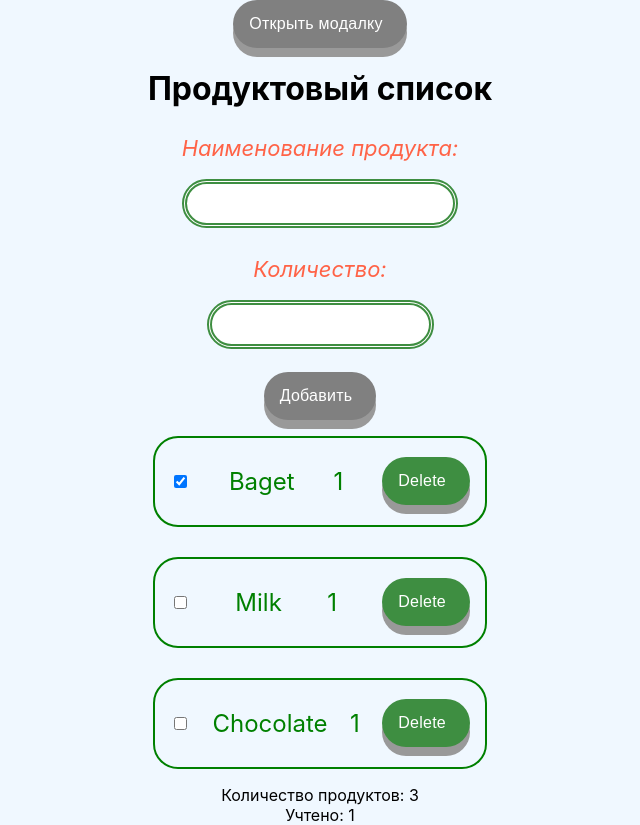
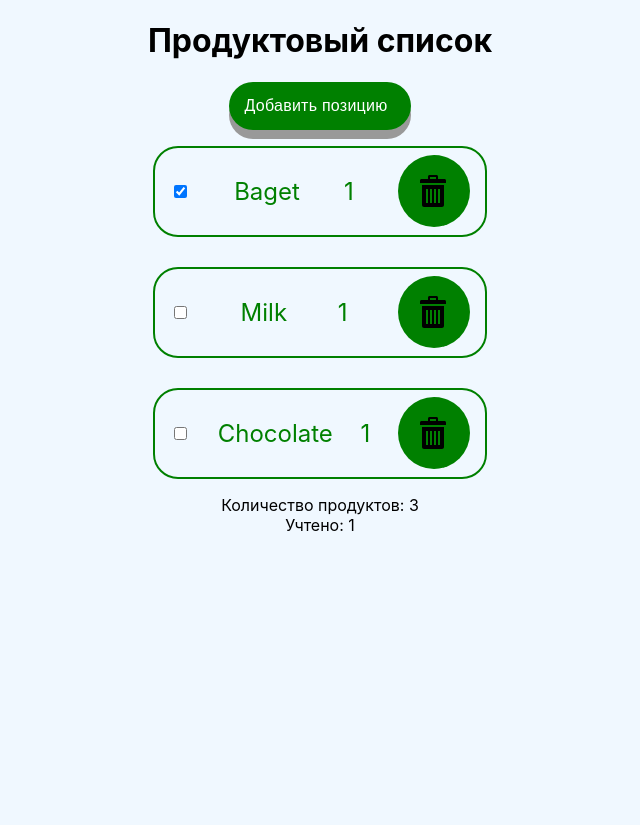
Before and after one commit to stoletoff/ProductList, a React (Create React App) app: page / in a window 1280 px wide. Shown: the whole page, without its empty margins (320-960 px from the left). After the commit the page ends 800 px from the top, so only its background shows below. Built offline with nearby package versions, Linux system fonts and the light colour scheme.

Commit message:
upd need fix modal window ( Portal )

```diff
--- a/src/components/App/App.jsx
+++ b/src/components/App/App.jsx
@@ -39,6 +39,7 @@ export class App extends Component {
     this.setState(prevState => ({
       products: [newProduct, ...prevState.products],
     }));
+    this.toggleModal();
   };
 
   // hendleInputChange = evenet => {
@@ -105,16 +106,19 @@ export class App extends Component {
 
     return (
       <Wrapper>
-        <ModalBtn type="button" onClick={this.toggleModal}>Открыть модалку</ModalBtn>
+        <Header>Продуктовый список</Header>
+        <ModalBtn type="button" onClick={this.toggleModal}>
+          Добавить позицию
+        </ModalBtn>
         {showModal && (
           <Modal onClose={this.toggleModal}>
-            <h1>I`m modal window</h1>
-            <p>Lorem ipsum dolor sit amet.</p>
-            <CloseBtn type="button" onClick={this.toggleModal}>Закрыть</CloseBtn>
+            <Form onSubmit={this.formSubmitHandler}></Form>
+            <CloseBtn type="button" onClick={this.toggleModal}>
+              Закрыть
+            </CloseBtn>
           </Modal>
         )}
-        <Header>Продуктовый список</Header>
-        <Form onSubmit={this.formSubmitHandler}></Form>
+
         <Products
           onToggleCompleted={this.toggleCompleted}
           products={products}
--- a/src/components/App/App.styled.js
+++ b/src/components/App/App.styled.js
@@ -4,7 +4,6 @@ export const Wrapper = styled.div`
   flex-direction: column;
   align-items: center;
   justify-content: center;
-
   margin-left: 0 auto;
   margin-right: 0 auto;
 `;
@@ -30,7 +29,7 @@ export const ModalBtn = styled.button`
   border-radius: 24px;
   cursor: pointer;
   box-shadow: 0 9px #999;
-  background-color: grey;
+  background-color: green;
   &:hover,
   :focus {
     background-color: #3e8e41;
@@ -39,6 +38,8 @@ export const ModalBtn = styled.button`
 
 export const CloseBtn = styled.button`
   display: flex;
+  margin: 0 auto;
+  margin-top: 20px;
   align-items: center;
   text-align: center;
   font-size: 16px;
--- a/src/components/Form/Form.jsx
+++ b/src/components/Form/Form.jsx
@@ -1,6 +1,8 @@
 import React, { Component } from 'react';
 import { Formik } from 'formik';
-import { FormStyle, InputName, InputLabel, Wrapper, AddButton, Text, BtnText } from './Form.style';
+import { FormStyle, InputName, InputLabel, Wrapper,  Text } from './Form.style';
+import { IconBtn } from 'components/iconBtn';
+import {ReactComponent as AddItem} from '../../icons/plus.svg'
 export class Form extends Component {
   state = { productName: '', productQuantity: '' };
 
@@ -43,7 +45,7 @@ export class Form extends Component {
                 onChange={this.handleChange}
               />
             </InputLabel>
-            <AddButton type="submit"><BtnText>Добавить</BtnText></AddButton>
+            <IconBtn type="submit"><AddItem/></IconBtn>
           </FormStyle>
           </Wrapper>
         </Formik>
--- a/src/components/Form/Form.style.js
+++ b/src/components/Form/Form.style.js
@@ -30,7 +30,7 @@ export const InputName = styled(Field)`
   justify-content: center;
   align-items: center;
   text-align: center;
-  width: 100%;
+  /* width: 100%; */
   padding: 10px;
   border-radius: 25px;
   padding: 12px 20px;
--- a/src/components/Modal/Modal.jsx
+++ b/src/components/Modal/Modal.jsx
@@ -1,6 +1,5 @@
 import { Component } from 'react';
 import { ModalFixed, ModalAbsolute } from './Modal.styled';
-
 export class Modal extends Component {
   hendleKeyDown = event => {
     if (event.code === 'Escape') {
--- a/src/components/Products/Products.jsx
+++ b/src/components/Products/Products.jsx
@@ -1,8 +1,10 @@
 import React from 'react';
+import { IconBtn } from '../iconBtn';
+import {ReactComponent as DeleteItem} from '../../icons/bin.svg'
 import {
   ProductName,
   ProductList,
-  DeleteButton,
+  // DeleteButton,
   ProductItem,
 } from './Product.styled';
 export const Products = ({ products, onDeleteProduct, onToggleCompleted }) => (
@@ -17,7 +19,8 @@ export const Products = ({ products, onDeleteProduct, onToggleCompleted }) => (
         />
         <ProductName>{text}</ProductName>
         <ProductName>{quantity}</ProductName>
-        <DeleteButton onClick={() => onDeleteProduct(id)}>Delete</DeleteButton>
+        <IconBtn onClick={() => onDeleteProduct(id)}><DeleteItem/></IconBtn>
+        {/* <DeleteButton onClick={() => onDeleteProduct(id)}>Delete</DeleteButton> */}
       </ProductItem>
     ))}
   </ProductList>
--- /dev/null
+++ b/src/components/iconBtn/iconBtn.jsx
@@ -0,0 +1,7 @@
+import React from 'react';
+import { IconsBtn } from './iconBtn.styled';
+export const IconBtn = ({ children, onClick, ...allyProps }) => (
+  <IconsBtn type="button" onClick={onClick} {...allyProps}>
+    {children}
+  </IconsBtn>
+);
--- /dev/null
+++ b/src/components/iconBtn/iconBtn.styled.js
@@ -0,0 +1,15 @@
+import styled from 'styled-components';
+
+export const IconsBtn = styled.button`
+  display: flex;
+  align-items: center;
+  justify-content: center;
+  margin: 0;
+  padding: 20px;
+  border: none;
+  border-radius: 50%;
+  color: white;
+  font: inherit;
+  background-color: green;
+  cursor: pointer;
+`;
--- /dev/null
+++ b/src/components/iconBtn/index.js
@@ -0,0 +1 @@
+export * from './iconBtn';
```
Also changed, not shown: src/components/Modal/Modal.styled.js (line endings or trailing spaces), src/icons/bin.svg (added), src/icons/plus.svg (added).
